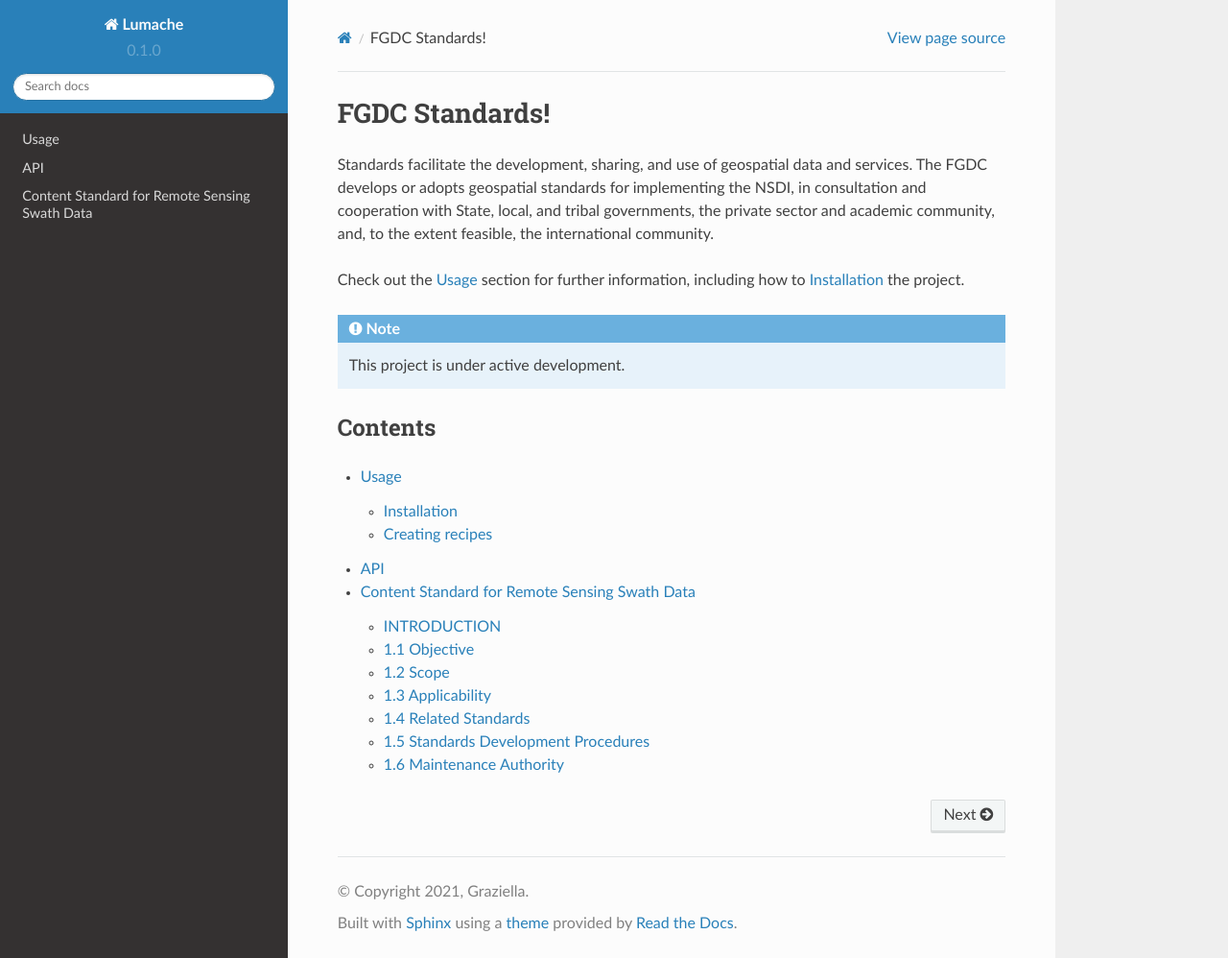
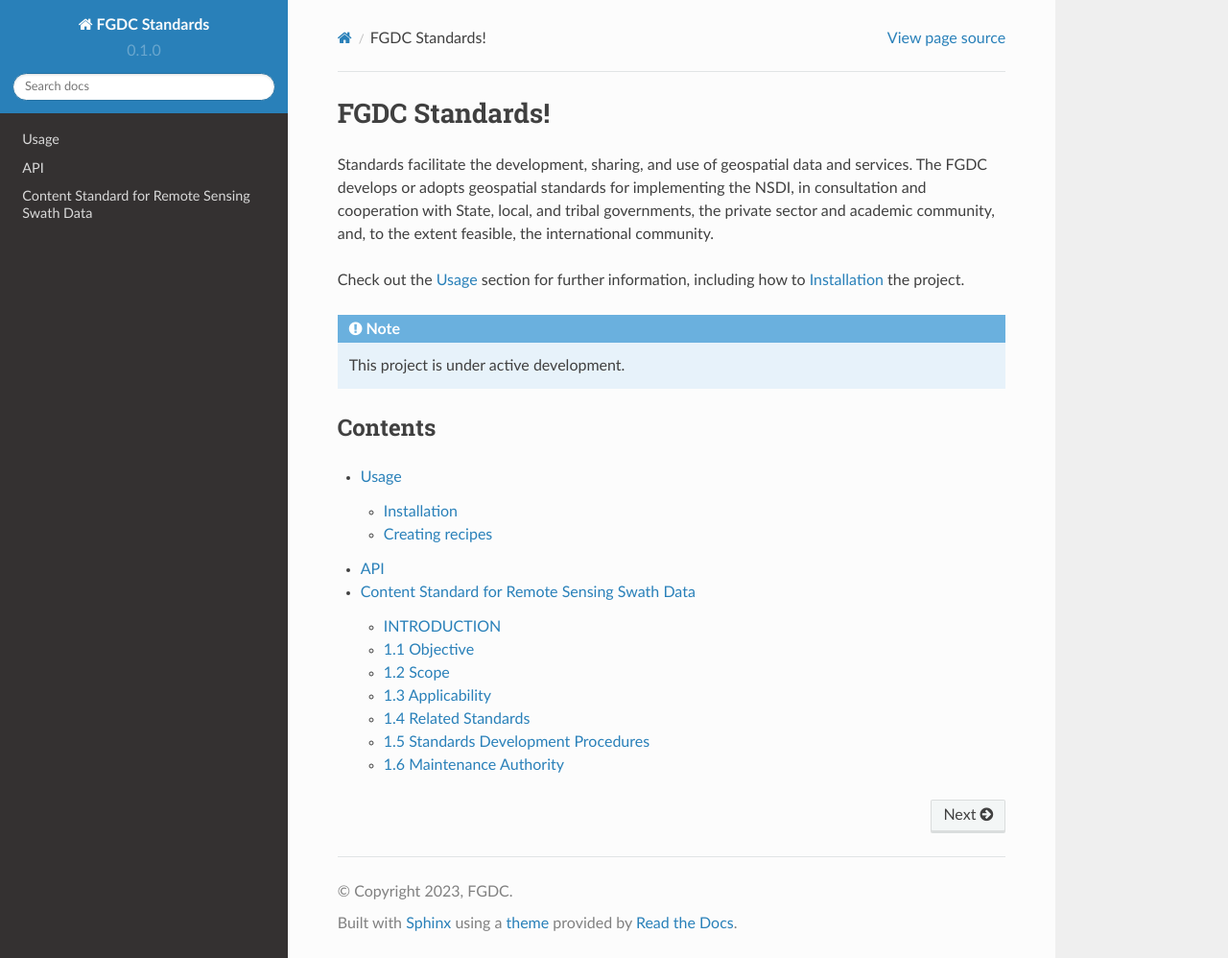
Before and after one commit to fgdcgov/sdi, a Sphinx documentation site: the page built from docs/source/index.rst, in a window 1280 px wide and 998 px high. Shown: the whole window at 96% size. Built offline with Sphinx 7.4.7 and the Read the Docs theme 2.0.0, drawn with Linux system fonts in a browser that asks for light colours.

Commit message:
Update conf.py

```diff
--- a/docs/source/conf.py
+++ b/docs/source/conf.py
@@ -2,9 +2,9 @@
 
 # -- Project information
 
-project = 'Lumache'
-copyright = '2021, Graziella'
-author = 'Graziella'
+project = 'FGDC Standards'
+copyright = '2023, FGDC'
+author = 'FGDC'
 
 release = '0.1'
 version = '0.1.0'
```
